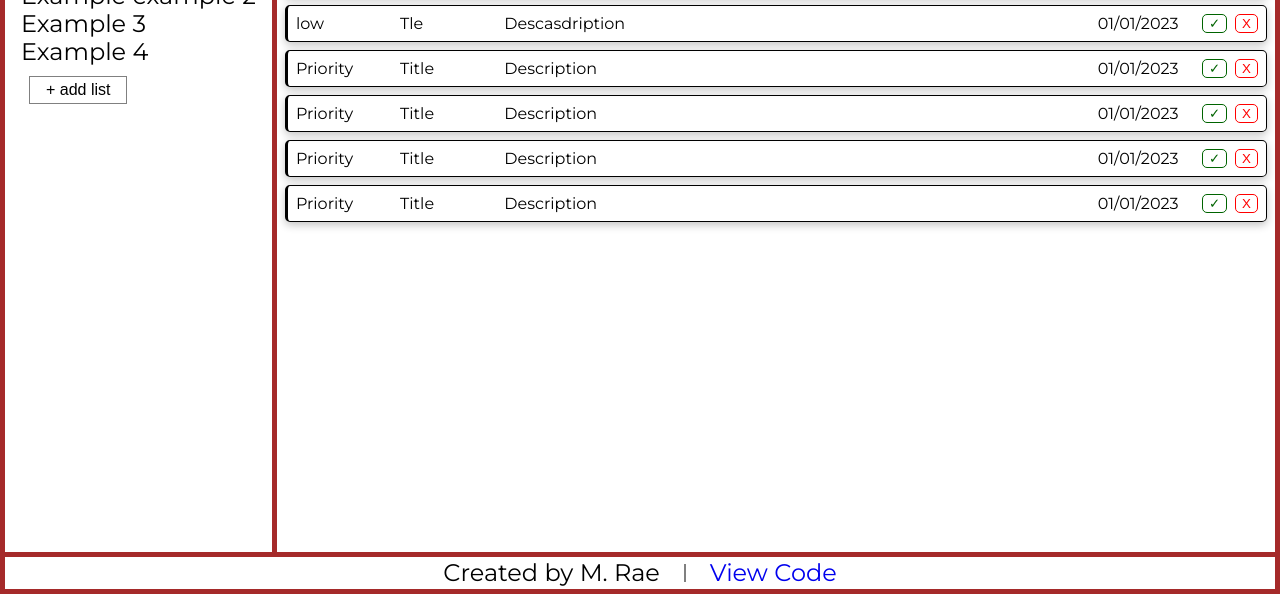
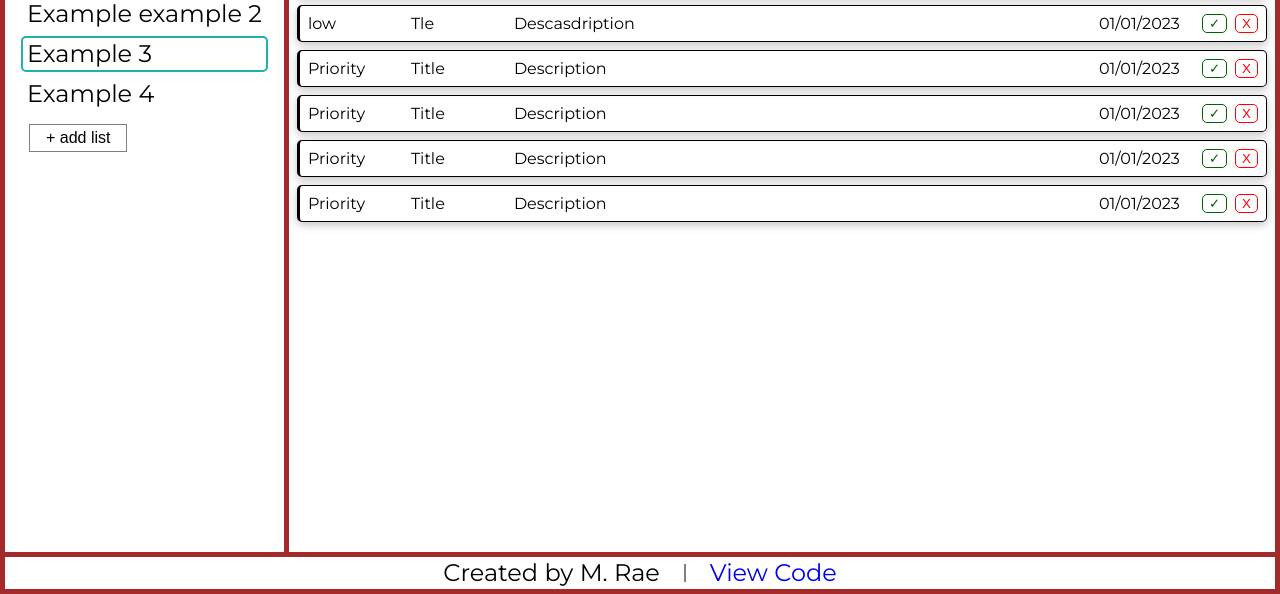
Before and after one commit to mattyjrae123/todo-list, a website built with webpack: page src/index.html in a window 1280 px wide. Shown: the part 206-800 px from the top of the page. Built offline with nearby package versions, Linux system fonts and the light colour scheme.

Commit message:
Add pseudo class styling to h3 elements

```diff
--- a/src/index.html
+++ b/src/index.html
@@ -15,7 +15,7 @@
     <h2>Lists</h2>
     <h3>Example 1</h3>
     <h3>Example example 2</h3>
-    <h3>Example 3</h3>
+    <h3 class="current-list">Example 3</h3>
     <h3>Example 4</h3>
     <button id="list-add-btn">+ add list</button>
   </div>
--- a/src/styles/style.css
+++ b/src/styles/style.css
@@ -181,4 +181,21 @@ h2 {
 h3 {
   font-size: 1.5rem;
   margin: 0.25rem 1rem;
+  padding: 0.25rem;
+  border: 2px solid white;
+  border-radius: 5px;
+  cursor: pointer;
 }
+
+h3:hover {
+  background-color: lightseagreen;
+}
+
+h3:active {
+  background-color: black;
+  color: white;
+}
+
+.current-list {
+  border: 2px solid lightseagreen;
+}
```
